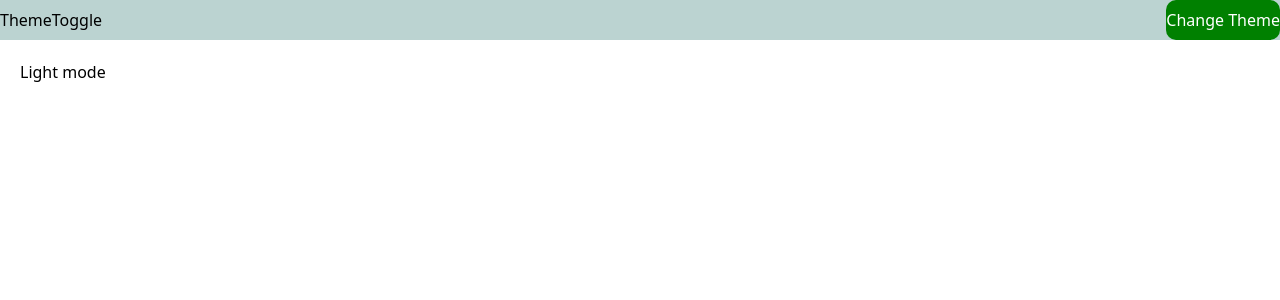
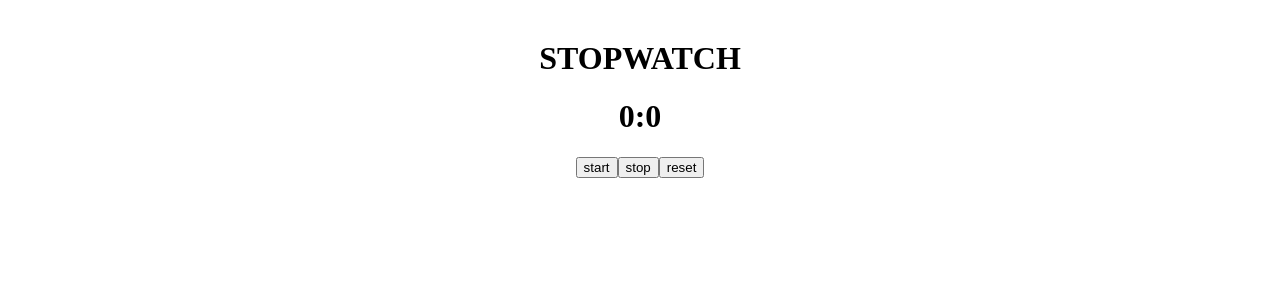
Before and after one commit to ajaynaveen99/practice-hooks, a React (Vite) app: page / in a window 1280 px wide. Shown: the top 300 px of the page. Built offline with nearby package versions, Linux system fonts and the light colour scheme.

Commit message:
Uncomment StopWatch component and comment out AppComponent in App.jsx; comment out Tailwind CSS import in index.css

```diff
--- a/src/App.jsx
+++ b/src/App.jsx
@@ -22,11 +22,11 @@ function App() {
 {/* <Table/> */}
 {/* <Effect/> */}
 {/* <Test/> */}
-{/* <StopWatch/> */}
+<StopWatch/>
 {/* <UseRef/> */}
 {/* <PreviousValues/> */}
 {/* <ProgressBar/> */}
-<AppConponent/>
+{/* <AppConponent/> */}
 {/* <LoginContext/> */}
 {/* <AppReduce/> */}
 {/* <AppReduceExamples/> */}
--- a/src/index.css
+++ b/src/index.css
@@ -1,4 +1,4 @@
-@import "tailwindcss";
+/* @import "tailwindcss"; */
 
 /* input,button, ::before, ::after {
   border: 1px;
```
